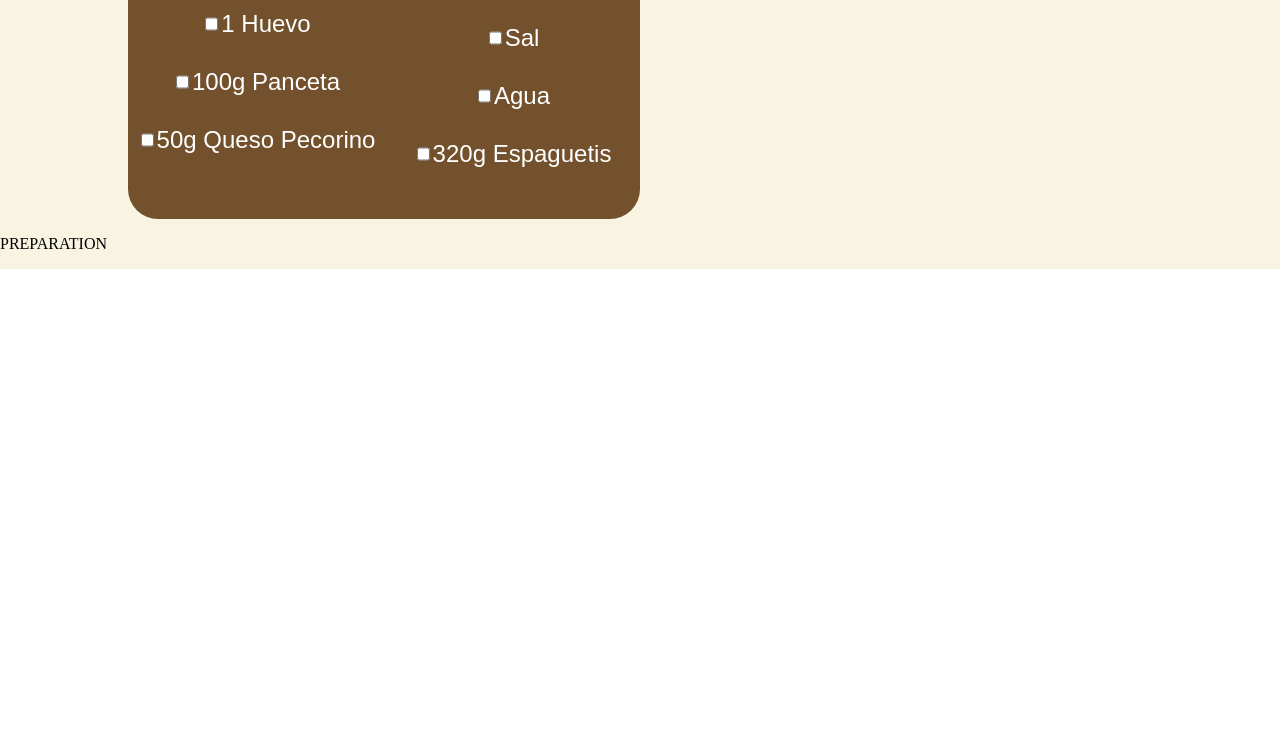
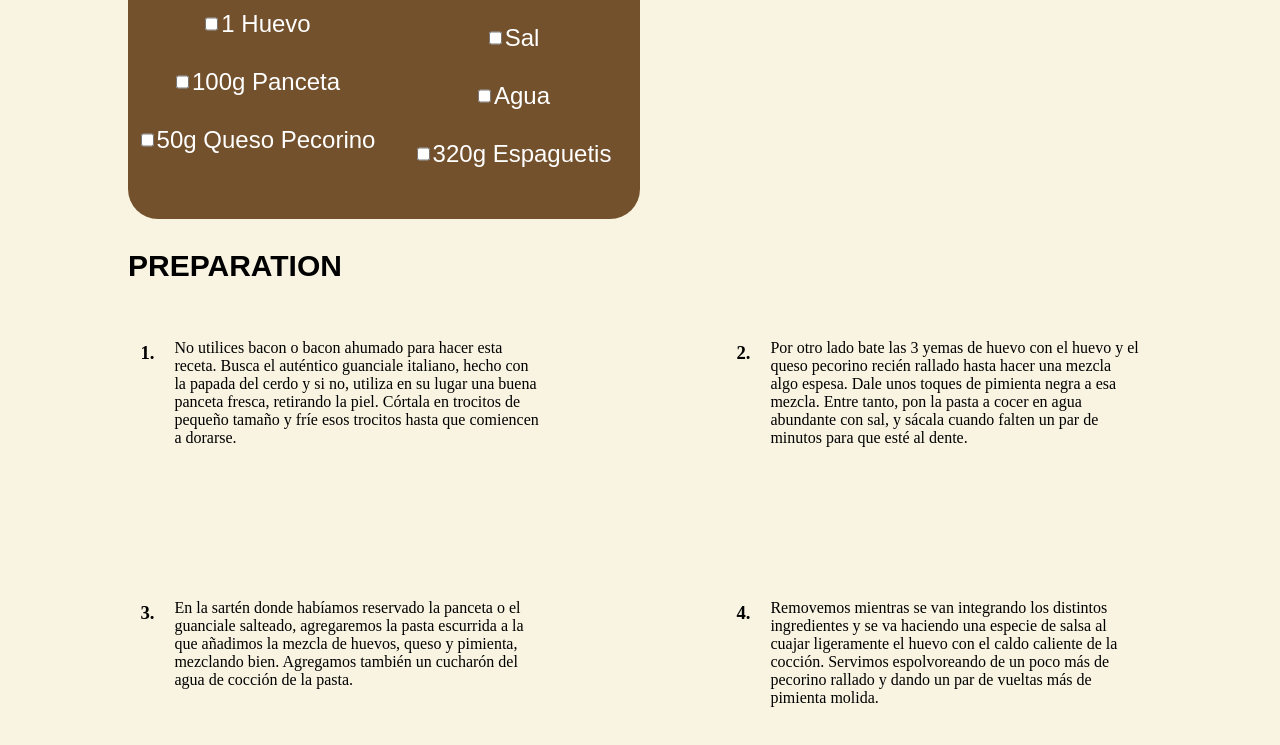
Before and after one commit to diegoals13/My-favorite-food, a website: page index.html in a window 1280 px wide. Shown: the part 701-1446 px from the top of the page. Before the commit the page ends 970 px from the top, so only its background shows below. Drawn offline with Linux system fonts and the light colour scheme.

Commit message:
added preparation part

```diff
--- a/index.html
+++ b/index.html
@@ -14,7 +14,7 @@
     </header>
     <main>
         <div class="bg-image"></div>
-        <section>
+        <section id="firstpart">
             <div class="ingredients">
                 <h2>INGREDIENTES</h2>
                 <div id="contentcheck">
@@ -64,17 +64,27 @@
                         <P>12:00</P>
                     </div>
                 </div>
-                <div class="contador">
-
-                </div>
+                <div class="contador"></div>
             </div>
         </section>
-        <section>
-            <p>PREPARATION</p>
-            <div></div>
-            <div></div>
-            <div></div>
-            <div></div>
+        <h2 id="preparation">PREPARATION</h2>
+        <section id="secondpart">
+            <div class="contenttext">
+                <h3>1.</h3>
+                <p>No utilices bacon o bacon ahumado para hacer esta receta. Busca el auténtico guanciale italiano, hecho con la papada del cerdo y si no, utiliza en su lugar una buena panceta fresca, retirando la piel. Córtala en trocitos de pequeño tamaño y fríe esos trocitos hasta que comiencen a dorarse.</p>
+            </div>
+            <div class="contenttext">
+                <h3>2.</h3>
+                <p>Por otro lado bate las 3 yemas de huevo con el huevo y el queso pecorino recién rallado hasta hacer una mezcla algo espesa. Dale unos toques de pimienta negra a esa mezcla. Entre tanto, pon la pasta a cocer en agua abundante con sal, y sácala cuando falten un par de minutos para que esté al dente.</p>
+            </div>
+            <div class="contenttext">
+                <h3>3.</h3>
+                <p>En la sartén donde habíamos reservado la panceta o el guanciale salteado, agregaremos la pasta escurrida a la que añadimos la mezcla de huevos, queso y pimienta, mezclando bien. Agregamos también un cucharón del agua de cocción de la pasta.</p>
+            </div>
+            <div class="contenttext">
+                <h3>4.</h3>
+                <p>Removemos mientras se van integrando los distintos ingredientes y se va haciendo una especie de salsa al cuajar ligeramente el huevo con el caldo caliente de la cocción. Servimos espolvoreando de un poco más de pecorino rallado y dando un par de vueltas más de pimienta molida.</p>
+            </div>
         </section>
     </main>
 </body>
--- a/src/scss/_header.scss
+++ b/src/scss/_header.scss
@@ -1,7 +1,7 @@
 header {
     background: #F8F4E1;
     height: 50px;
-    padding-left: 2%;
+    padding-left: 10%;
     padding-top: 10px;
     padding-bottom: 10px;
     h1 {
--- /dev/null
+++ b/src/scss/_ingredients.scss
@@ -0,0 +1,25 @@
+#preparation {
+    background-color: #F8F4E1;
+    font-size: 30px;
+    font-family: Arial, Helvetica, sans-serif;
+    font-weight: bold;
+    margin-block-start: 0;
+    margin-block-end: 0;
+    padding: 30px 10%;
+}
+
+#secondpart {
+    background-color: #F8F4E1;
+    display: grid;
+    grid-template-columns: 45vw 45Vw;
+    grid-template-rows: 30vh 30vh;
+    grid-gap: 20px;
+    justify-content: center;
+    justify-items: center;
+    .contenttext {
+        display: flex;
+        flex-direction: row;
+        gap: 20px;
+        padding: 10px 15%;
+    }
+}
--- a/src/scss/_timer.scss
+++ b/src/scss/_timer.scss
@@ -1,4 +1,4 @@
-section {
+#firstpart {
     background-color: #F8F4E1;
     display: flex;
     flex-direction: row;
--- a/src/scss/styles.scss
+++ b/src/scss/styles.scss
@@ -1,6 +1,7 @@
 @use "header";
 @use "checkbox";
 @use "timer";
+@use "ingredients";
 
 body {
     height: 100%;
```
Also changed, not shown: public/css/styles.css, 1 other file.
